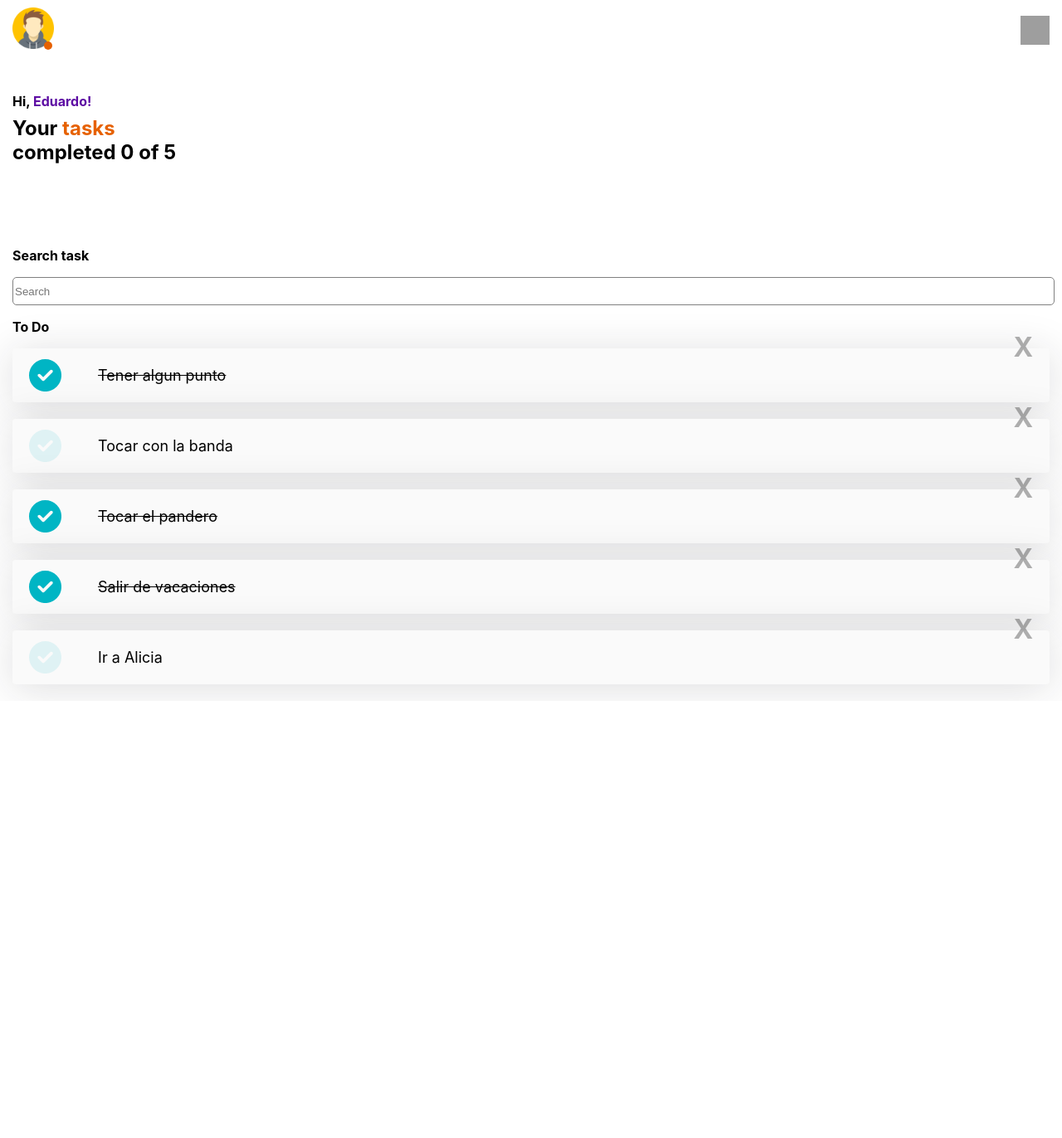
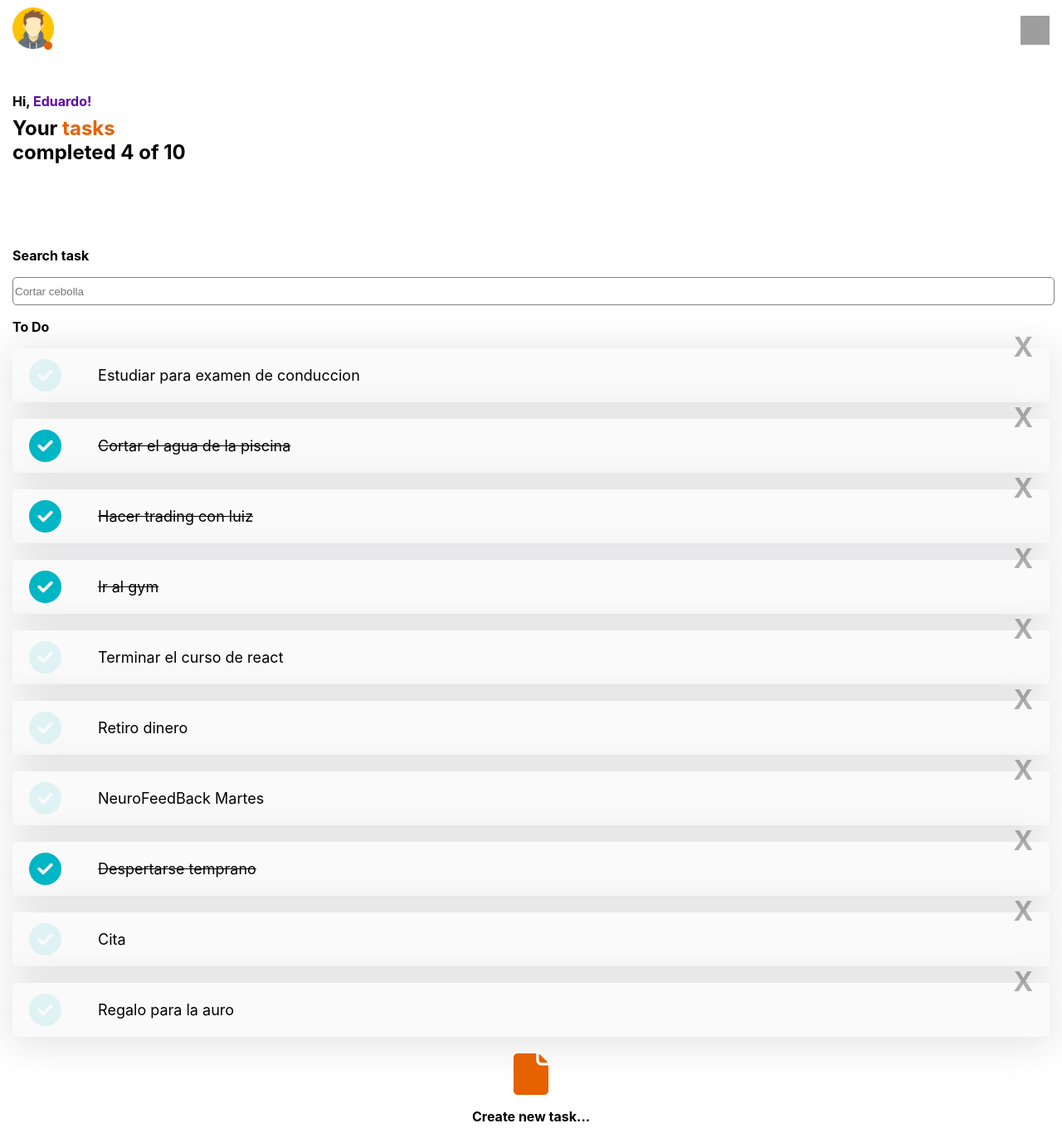
Before and after one commit to eduzgs/TodoList, a React (Create React App) app: page / in a window 1280 px wide. Shown: the whole page at 83% size. Before the commit the page ends 845 px from the top, so only its background shows below. Built offline with nearby package versions, Linux system fonts and the light colour scheme; grey boxes are pictures that could not be loaded.

Commit message:
searcher funcionando

```diff
--- a/src/App.js
+++ b/src/App.js
@@ -9,18 +9,31 @@ import { TodoItem } from "./components/TodoItem";
 import {list} from './components/arr.js';
 
 function App() {
+  const [searchValue, setSearchValue] = React.useState('')
+  const [todos, setTodos] = React.useState(list)
+  const completedTodos = todos.filter(todo => !!todo.completed).length
+  const totalTodos = todos.length
+  const searchTodo = todos.filter(todo => {
+    const todoSearchText = todo.text.toLocaleLowerCase()
+    const todoSearchValue = searchValue.toLocaleLowerCase()
+    return todoSearchText.includes(todoSearchValue)
+  })
+  console.log(`Los usuarios buscan: ${searchValue}`)
   return (
     <>
       <User />
-      <TodoCounter completed={0} total={list.length}/>
-      <TodoSearcher />
-      <CreateItemButton />
+      <TodoCounter completed={completedTodos} total={totalTodos}/>
+      <TodoSearcher
+      searchValue = {searchValue}
+      setSearchValue = {setSearchValue}/>
       <TodoList />
-        {list.map(todo =>
+        {searchTodo.map(todo =>
         <TodoItem key = {todo.text}
         text = {todo.text}
         completed={todo.completed}
         />)}
+      <CreateItemButton />
+
     </>
     )
 }
--- a/src/components/CreateItemButton.js
+++ b/src/components/CreateItemButton.js
@@ -1,16 +1,18 @@
 import  svg from './create-task.svg'
 import './CreateItemButton.css'
-import {list} from './arr'
 export function CreateItemButton(){
-    console.log(list.length)
-    if(list.lenght === 0){ /*porque no se muestra si la lista no tiene ningun item */
         return(
             <div className="create-new-task">
-                <img src={svg} alt="create task"/>
+                <img
+                src={svg}
+                alt="create task"
+                onClick ={(event) => {
+                    alert('me clickeaste')
+                    console.log(event)
+                }}
+                />
+
                 <p>Create new task...</p>
             </div>
         )
-    }else {
-        return <></>
-    }
 }
--- a/src/components/TodoItem.js
+++ b/src/components/TodoItem.js
@@ -8,7 +8,9 @@ export function TodoItem({text, completed}){
             <p className= {`TodoItem-p ${completed && "TodoItem-p--complete"}`}>
                 {text}
             </p>
-            <span className='Icon Icon-delete'>X</span>
+            <span
+            className='Icon Icon-delete'
+            onClick={(event) => alert('me cierro')}>X</span>
         </li>
     )
 }
--- a/src/components/TodoSearcher.js
+++ b/src/components/TodoSearcher.js
@@ -1,9 +1,15 @@
+import React from 'react';
 import './TodoSearcher.css'
-export function TodoSearcher (){
+export function TodoSearcher ({searchValue, setSearchValue}){
     return (
         <div className="TodoSearch">
             <p>Search task</p>
-            <input placeholder="Search"></input>
+            <input placeholder="Cortar cebolla"
+            value={searchValue}
+            onChange={(event)=> {
+                setSearchValue(event.target.value);
+            }}
+            />
             <p>To Do</p>
         </div>
     )
--- a/src/components/arr.js
+++ b/src/components/arr.js
@@ -1,8 +1,13 @@
-const list = [{text: 'Tener algun punto', completed: true},
-{text: 'Tocar con la banda', completed: false},
-{text: 'Tocar el pandero', completed: true},
-{text: 'Salir de vacaciones', completed: true},
-{text: 'Ir a Alicia', completed: false},
+const list = [{text: 'Estudiar para examen de conduccion', completed: false},
+{text: 'Cortar el agua de la piscina', completed: true},
+{text: 'Hacer trading con luiz', completed: true},
+{text: 'Ir al gym', completed: true},
+{text: 'Terminar el curso de react', completed: false},
+{text: 'Retiro dinero', completed: false},
+{text: 'NeuroFeedBack Martes', completed: false},
+{text: 'Despertarse temprano', completed: true},
+{text: 'Cita', completed: false},
+{text: 'Regalo para la auro', completed: false},
 ]
 
 export {list}
```
